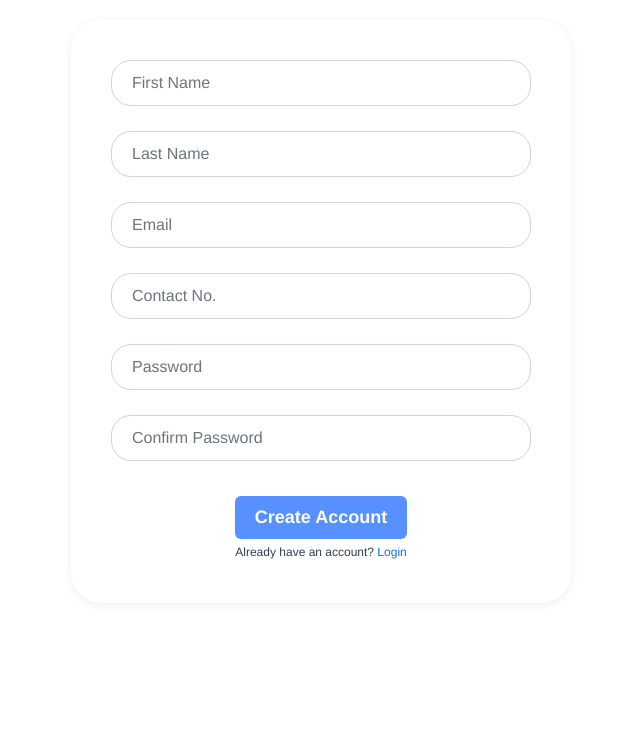
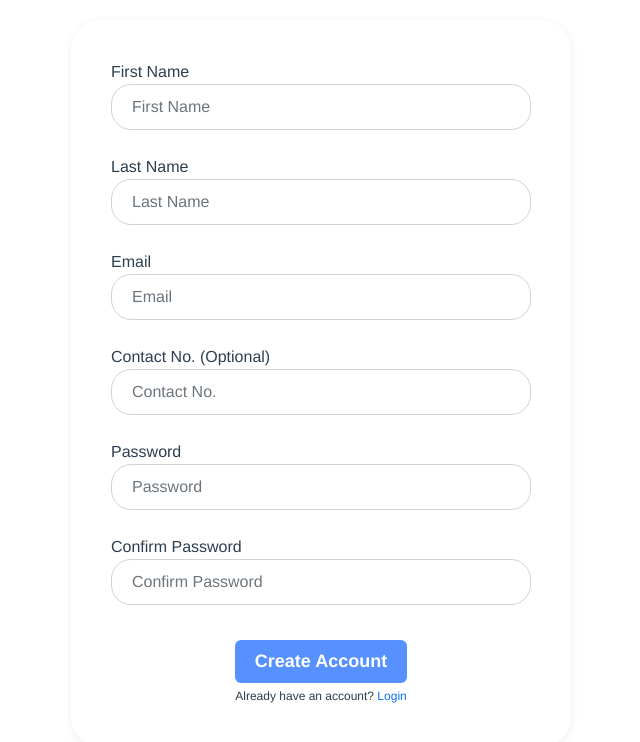
Before and after one commit to AarohiCitrusbug/vuejs, a Vue app: page /#/register in a window 1280 px wide. Shown: the part 114-856 px from the top of the page, without its empty margins (319-959 px from the left). Before the commit the page ends 800 px from the top, so only its background shows below. Built offline with nearby package versions, Linux system fonts and the light colour scheme.

Commit message:
chnage validation

```diff
--- /dev/null
+++ b/backend/db/db.json
@@ -0,0 +1,22 @@
+{
+  "user": [
+    {
+      "first_name": "Aarohi",
+      "last_name": "Shah",
+      "email": "aarohishah440@gmail.com",
+      "contact_no": "9426837034",
+      "dob": "2022-10-20",
+      "password": "test@12asd",
+      "id": 1
+    },
+    {
+      "first_name": "Shruti",
+      "last_name": "Govani",
+      "email": "shruti@mailinator.com",
+      "contact_no": "9426837034",
+      "dob": "2022-10-05",
+      "password": "test@12asd",
+      "id": 2
+    }
+  ]
+}
--- a/src/App.vue
+++ b/src/App.vue
@@ -3,8 +3,10 @@
 </template>
 
 <script>
+
 export default {
-  name: "App"
+  name: "App",
+
 }
 </script>
 
--- /dev/null
+++ b/src/components/Dashboard.vue
@@ -0,0 +1,30 @@
+<template>
+    <h1>
+       Welcome
+    </h1>
+    <button @click="activeTab = 'TabA'">Tab A</button>
+    <button @click="activeTab = 'TabB'">Tab B</button>
+    <button @click="activeTab = 'TabC'">Tab C</button>
+    <KeepAlive>
+        <component :is="activeTab" />
+    </KeepAlive>
+
+</template>
+<script>
+import TabA from './dynamicComponents/TabA.vue';
+import TabB from './dynamicComponents/TabB.vue';
+import TabC from './dynamicComponents/TabC.vue';
+export default {
+    name:"Dashboard",
+    components:{
+        TabA,
+        TabB,
+        TabC
+    },
+    data(){
+        return{
+            activeTab:'TabA'
+        }
+    }
+}
+</script>
--- a/src/components/authentication/Login.vue
+++ b/src/components/authentication/Login.vue
@@ -6,7 +6,7 @@
                 <span class="error-message">{{emailErrorMsg}}</span>
             </div>
             <div class="form-group from-field">
-                <input type="password" class="form-control item" id="password" placeholder="Password" v-model="password">
+                <input type="password" class="form-control item" id="password" placeholder="Password" v-model="password" @input="checkPassword($event)">
                 <span class="error-message">{{passwordErrorMsg}}</span>
             </div>
             <div class="form-group text-center d-block">
@@ -21,6 +21,7 @@
     </div>
 </template>
 <script>
+import axios from 'axios';
 export default {
     name:"Login",
     data() {
@@ -34,7 +35,7 @@ export default {
     methods:{
     checkForm: function (e) {
       if (this.email && this.password) {
-        return true;
+        this.onSubmit();
       }
 
       this.emailErrorMsg = '';
@@ -62,6 +63,27 @@ export default {
       }else{
         this.emailErrorMsg = '';
       }
+    },
+    checkPassword(event){
+      this.password=event.target.value;
+      if(this.password == ''){
+        this.passwordErrorMsg = 'Please provide a password';
+      }else{
+        this.passwordErrorMsg = '';
+      }
+    },
+    async onSubmit(){
+      let result = await axios.get(`http://localhost:3000/user?email=${this.email}&password=${this.password}`)
+      if(result.status == 200 && result.data.length > 0){
+        localStorage.setItem('user',JSON.stringify(result.data[0]));
+        this.$router.push({name:'Dashboard'})
+      }
+    }
+  },
+  mounted(){
+    let user = localStorage.getItem('user');
+    if(user){
+      this.$router.push({name:'Dashboard'});
     }
   }
 }
--- a/src/components/authentication/Registration.vue
+++ b/src/components/authentication/Registration.vue
@@ -1,31 +1,45 @@
 <template>
     <div class="authentication-form">
-        <form class="mt-4" @submit="checkForm">
+        <Form @submit="onSubmit" :validation-schema="schema" v-slot="{ errors }" class="mt-4">
             <div class="form-group from-field">
-                <input type="text" class="form-control item" id="firstName" placeholder="First Name" v-model="firstName">
+                <label>First Name</label>
+                <Field type="text" class="form-control item" :class="{ 'is-invalid': errors.firstName }" id="firstName" placeholder="First Name" name="firstName" @keypress="validate('firstName')"></Field>
+                <div class="invalid-feedback">{{errors.firstName}}</div>
             </div>
             <div class="form-group from-field">
-                <input type="text" class="form-control item" id="lastName" placeholder="Last Name" v-model="firstName">
+                <label>Last Name</label>
+                <Field type="text" class="form-control item" :class="{ 'is-invalid': errors.lastName }" id="lastName" placeholder="Last Name" name="lastName"></Field>
+                <div class="invalid-feedback">{{errors.lastName}}</div>
             </div>
             <div class="form-group from-field">
-                <input type="email" class="form-control item" id="email" placeholder="Email" v-model="email" @input="checkEmail($event)">
-                <span class="error-message">{{emailErrorMsg}}</span>
+                <label>Email</label>
+                <Field type="text" class="form-control item" :class="{ 'is-invalid': errors.email }" id="email" placeholder="Email" name="email" ></Field>
+                <div class="invalid-feedback">{{errors.email}}</div>
             </div>
             <div class="form-group from-field">
-                <input type="text" class="form-control item" id="conatactNo" placeholder="Contact No." v-model="conatactNo">
+                <label>Contact No. (Optional)</label>
+                <Field type="text" class="form-control item" :class="{ 'is-invalid': errors.conatactNo }" id="conatactNo" placeholder="Contact No." name="conatactNo"></Field>
+                <div class="invalid-feedback">{{errors.conatactNo}}</div>
+            </div>
+            <!-- <div class="form-group from-field">
+                <label>Date of birth</label>
+                <Field type="date" class="form-control item" :class="{ 'is-invalid': errors.dob }" id="dob" name="dob"></Field>
+                <div class="invalid-feedback">{{errors.dob}}</div>
+            </div> -->
+            <div class="form-group from-field">
+                <label>Password</label>
+                <Field type="password" class="form-control item" :class="{ 'is-invalid': errors.password }" id="password" placeholder="Password" name="password" ></Field>
+                <div class="invalid-feedback">{{errors.password}}</div>
             </div>
             <div class="form-group from-field">
-                <input type="password" class="form-control item" id="password" placeholder="Password" v-model="password">
-                <span class="error-message">{{passwordErrorMsg}}</span>
-            </div>
-            <div class="form-group from-field">
-                <input type="password" class="form-control item" id="confirmPassword" placeholder="Confirm Password" v-model="confirmPassword">
-                <span class="error-message">{{passwordErrorMsg}}</span>
+                <label>Confirm Password</label>
+                <Field type="password" class="form-control item" :class="{ 'is-invalid': errors.confirmPassword }" id="confirmPassword" placeholder="Confirm Password" name="confirmPassword"></Field>
+                <div class="invalid-feedback">{{errors.confirmPassword}}</div>
             </div>
             <div class="form-group text-center d-block">
                 <div>
-                <button type="submit" class="btn btn-block authentication-button">Create Account</button>
-            </div>
+                    <button type="submit" class="btn btn-block authentication-button">Create Account</button>
+                </div>
             <div>
                 <span class="authentication-link">Already have an account?<router-link to="/login"> Login</router-link></span>
             </div>
@@ -34,48 +48,67 @@
     </div>
 </template>
 <script>
+import { Form, Field } from 'vee-validate';
+import * as Yup from 'yup';
+import axios from 'axios';
 export default {
     name:"Registration",
+    components: {
+        Form,
+        Field,
+    },
     data() {
-        return{
-            emailErrorMsg:'',
-            passwordErrorMsg:'',
-            email: null,
-            password: null
+        const schema = Yup.object().shape({
+            firstName: Yup.string()
+                .required('First Name is required'),
+            lastName: Yup.string()
+                .required('Last name is required'),
+            // dob: Yup.string()
+            //     .required('Date of Birth is required')
+            //     .matches(/^\d{4}-(0[1-9]|1[012])-(0[1-9]|[12][0-9]|3[01])$/, 'Date of Birth must be a valid date in the format YYYY-MM-DD'),
+            email: Yup.string()
+                .required('Email is required')
+                .email('Please enter a valid email address'),
+            password: Yup.string()
+                .min(6, 'Password must be at least 6 characters')
+                .required('Password is required'),
+            confirmPassword: Yup.string()
+                .oneOf([Yup.ref('password'), null], 'Passwords must match')
+                .required('Confirm Password is required'),
+            conatactNo: Yup.string()
+            .matches(/^((\\+[1-9]{1,4}[ \\-]*)|(\\([0-9]{2,3}\\)[ \\-]*)|([0-9]{2,4})[ \\-]*)*?[0-9]{3,4}?[ \\-]*[0-9]{3,4}?$/, 'Please enter valid contact no.')
+        });
+        return {
+            schema
         }
     },
     methods:{
-    checkForm: function (e) {
-      if (this.email && this.password) {
-        return true;
-      }
+        disabledAfterToday(date) {
+            const today = new Date();
+      today.setHours(0, 0, 0, 0);
 
-      this.emailErrorMsg = '';
-      this.passwordErrorMsg ='';
-
-      if (!this.email) {
-        this.emailErrorMsg = 'Please provide an email address';
-      } else if (!this.validEmail(this.email)) {
-        this.emailErrorMsg = 'Please enter a valid email address';
-      }
-      if (!this.password) {
-        this.passwordErrorMsg = 'Please provide a password';
-      }
-
-      e.preventDefault();
+      return date > new Date(today.getTime() + 1);
+        },
+        async onSubmit(values){
+            let result = await axios.post("http://localhost:3000/user",{
+                first_name : values.firstName,
+                last_name : values.lastName,
+                email: values.email,
+                contact_no: values.conatactNo,
+                dob: values.dob,
+                password: values.password
+            })
+            if(result.status == 201){
+                localStorage.setItem('user',JSON.stringify(result.data));
+                this.$router.push({name:'Dashboard'})
+            }
+        }
     },
-    validEmail: function (email) {
-      var re = /^(([^<>()[\]\\.,;:\s@"]+(\.[^<>()[\]\\.,;:\s@"]+)*)|(".+"))@((\[[0-9]{1,3}\.[0-9]{1,3}\.[0-9]{1,3}\.[0-9]{1,3}\])|(([a-zA-Z\-0-9]+\.)+[a-zA-Z]{2,}))$/;
-      return re.test(email);
-    },
-    checkEmail(event){
-      this.email=event.target.value;
-      if(!this.validEmail(this.email)){
-        this.emailErrorMsg = 'Please enter a valid email address';
-      }else{
-        this.emailErrorMsg = '';
-      }
+    mounted(){
+        let user = localStorage.getItem('user');
+        if(user){
+        this.$router.push({name:'Dashboard'});
+        }
     }
-  }
 }
 </script>
--- /dev/null
+++ b/src/components/dynamicComponents/TabA.vue
@@ -0,0 +1,8 @@
+<template>
+   <div>Tab A</div>
+</template>
+<script>
+export default {
+    name:"TabA"
+}
+</script>
--- /dev/null
+++ b/src/components/dynamicComponents/TabB.vue
@@ -0,0 +1,8 @@
+<template>
+    <div>Tab B</div>
+ </template>
+ <script>
+ export default {
+     name:"TabB"
+ }
+ </script>
--- /dev/null
+++ b/src/components/dynamicComponents/TabC.vue
@@ -0,0 +1,14 @@
+<template>
+    <div>Tab C</div>
+    <input type="text" v-model="name" />
+ </template>
+ <script>
+ export default {
+     name:"TabC",
+     data(){
+        return {
+            name:''
+        }
+     }
+ }
+ </script>
--- a/src/main.js
+++ b/src/main.js
@@ -6,4 +6,5 @@ import router from './routes'
 import '../src/assets/scss/styles.scss'
 import "bootstrap/dist/css/bootstrap.min.css"
 
+
 createApp(App).use(router).mount('#app');
```
Also changed, not shown: package.json (+6 -1 lines), src/routes.js (+17 -0 lines), 1 other file (tests, documents, lock files or other folders).
